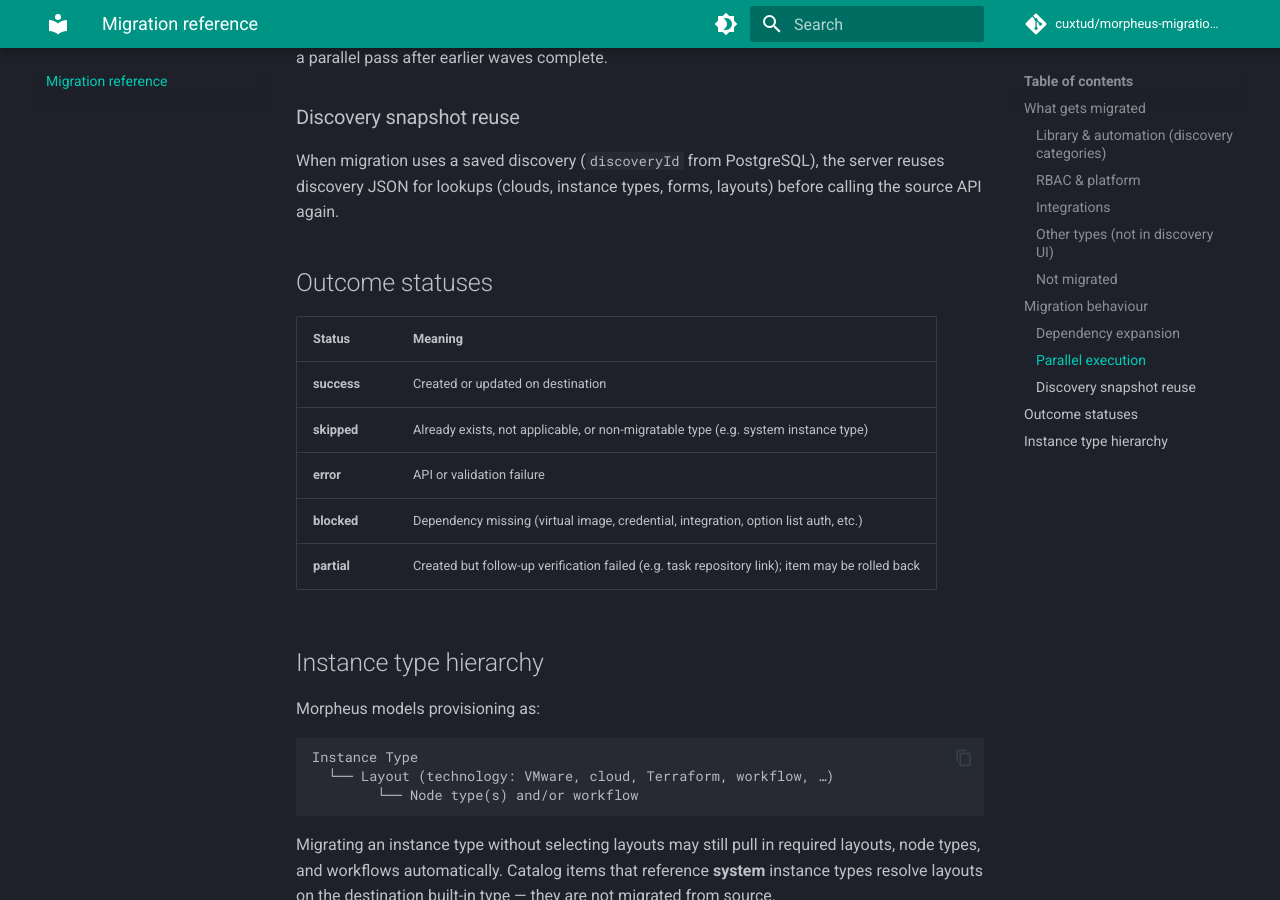
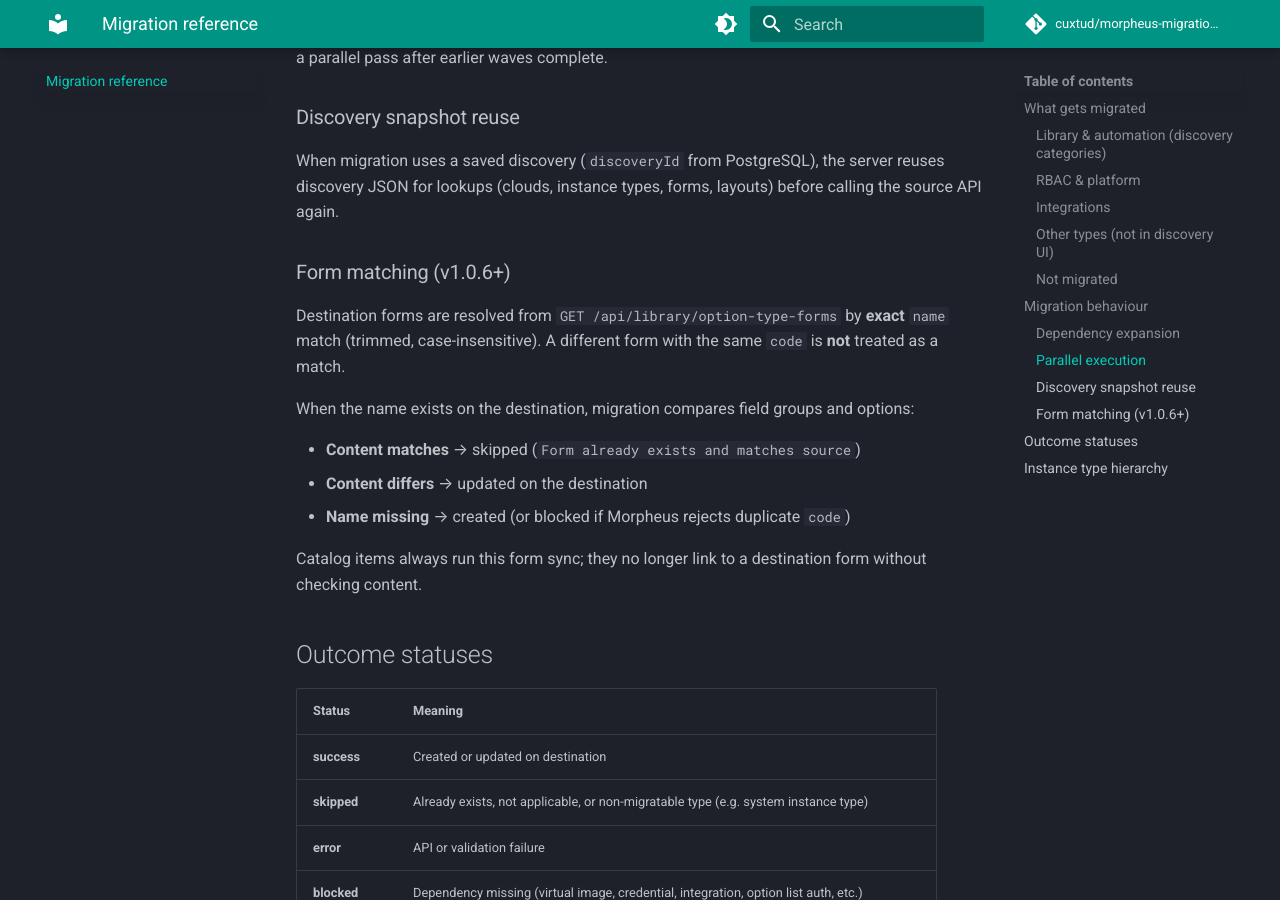
Before and after one commit to cuxtud/morpheus-migration-utility, an MkDocs documentation site: the page built from docs/migration-reference.md, in a window 1280 px wide and 900 px high, scrolled down 3109 px. Built offline with MkDocs 1.6.1 and Material for MkDocs 9.7.7, drawn with Linux system fonts in a browser that asks for light colours; comment, search, counter and statistics services are not loaded.

Commit message:
docs: expand v1.0.6 form matching and troubleshooting for GitHub Pages.
Document exact form name matching, content sync behaviour, and common skip scenarios.

Co-authored-by: Cursor <cursoragent@cursor.com>

```diff
--- a/docs/migration-reference.md
+++ b/docs/migration-reference.md
@@ -81,6 +81,18 @@ Items in the same dependency tier migrate concurrently (default **4 workers**).
 
 When migration uses a saved discovery (`discoveryId` from PostgreSQL), the server reuses discovery JSON for lookups (clouds, instance types, forms, layouts) before calling the source API again.
 
+### Form matching (v1.0.6+)
+
+Destination forms are resolved from `GET /api/library/option-type-forms` by **exact** `name` match (trimmed, case-insensitive). A different form with the same `code` is **not** treated as a match.
+
+When the name exists on the destination, migration compares field groups and options:
+
+- **Content matches** → skipped (`Form already exists and matches source`)
+- **Content differs** → updated on the destination
+- **Name missing** → created (or blocked if Morpheus rejects duplicate `code`)
+
+Catalog items always run this form sync; they no longer link to a destination form without checking content.
+
 ## Outcome statuses
 
 | Status | Meaning |
```
Also changed, not shown: docs/troubleshooting.md (+2 -0 lines), docs/usage.md (+1 -1 lines).
